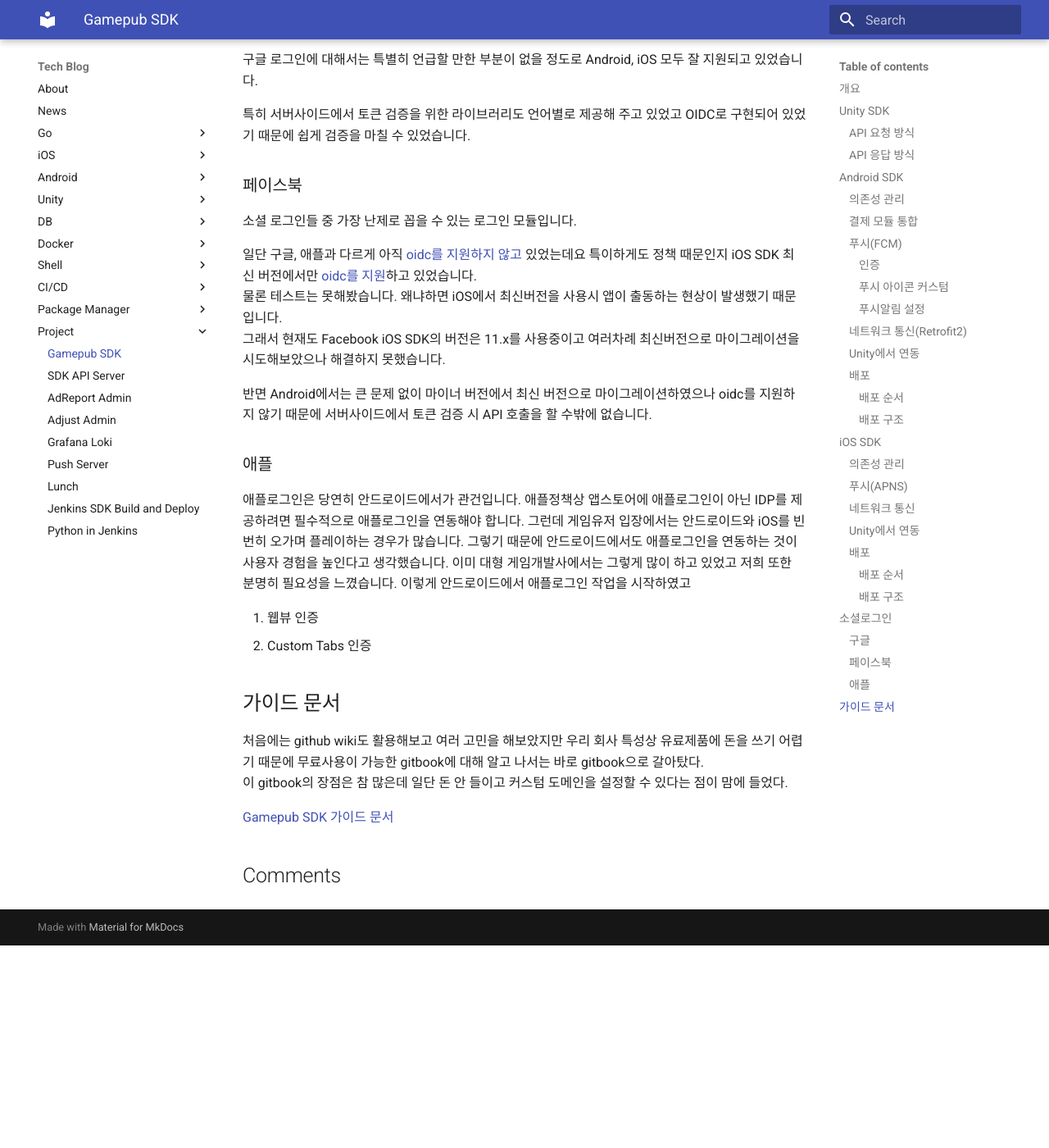
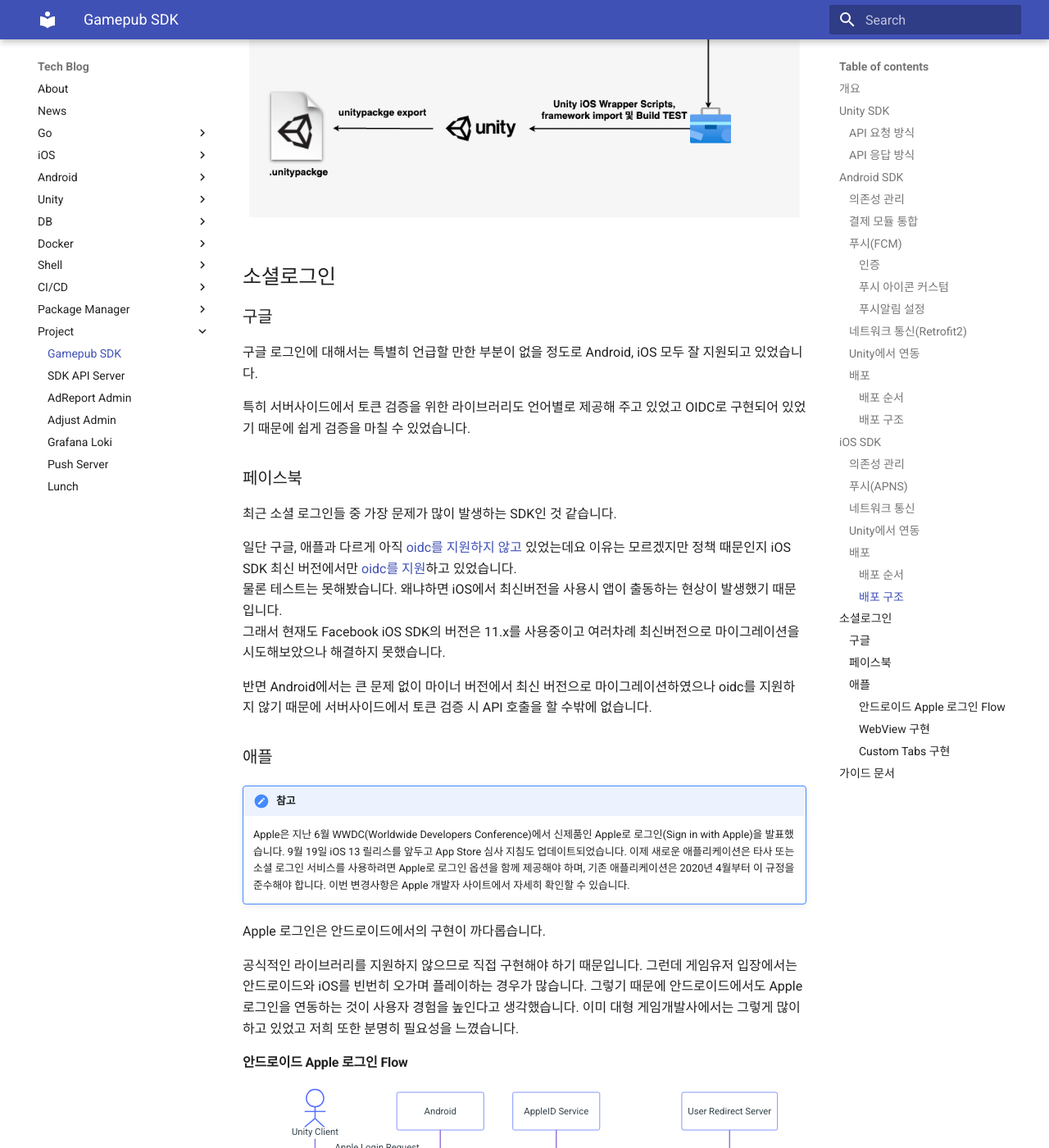
Before and after one commit to coolishbee/techblog, an MkDocs documentation site: the page built from docs/project/gamepub-sdk.md, in a window 1280 px wide and 1400 px high, scrolled down 14590 px. Shown: the whole window at 82% size. Built offline with MkDocs 1.6.1 and Material for MkDocs 9.7.7, drawn with Linux system fonts in a browser that asks for light colours; comment, search, counter and statistics services are not loaded; before the commit the page ends 15743 px from its top, so only the background shows below that; some of the changed text lies outside the part shown.

Commit message:
mkdocs mermaid plugin update docs update

````diff
--- a/docs/project/gamepub-sdk.md
+++ b/docs/project/gamepub-sdk.md
@@ -256,7 +256,12 @@
 ### Unity에서 연동
 
 Unity 안드로이드에서 빌드시 두가지 의존성 관리방법을 제공합니다.<br>
+
+1. gradle을 이용한 원격 저장소 사용
+2. aar파일 직접 사용
+
 그리고 gradle의 버전은 유니티 안에 내장된 gradle 버전에 따라야 하며 현재까지는 6.1.1까지 지원된 상태이고 조만간 7.x가 지원될 것 같습니다.
+Unity 버전에 따라 [Unity 안에 내장된 gradle 버전](https://docs.unity3d.com/kr/2023.2/Manual/android-gradle-overview.html)이 다르므로 함부로 gradle의 최신 버전을 사용해선 안됩니다.
 
 * 커스텀 Gradle 템플릿
 ```
@@ -333,7 +338,17 @@
 문제는 Firebase 모듈에서는 ios 시뮬레이터용 아키텍쳐를 제공해주지 않아서 였고 그래서 Spec 스크립트단에서 제외시켜주는 옵션을 추가해서
 해결했습니다.
 
-그리고 podspec 에서 source 에 대한 검증을 git repo를 통해 하는데 회사 소스 주소는 private이기 때문에 사용 할 수 없었습니다.
+```
+Pod::Spec.new do |spec|
+  spec.module_name         = "PubSDK"
+  ...
+  spec.source           = { :git => "https://github.com/../pub-sdk-ios.git", :tag => "#{spec.version}" }
+  spec.source           = { :http => 'https://github.com/../releases/download/0.3.29/PubSDK-0.3.29.zip' }
+  ...
+end
+```
+
+그리고 위와 같이 podspec에서 source에 대한 검증을 git repo를 통해 하는데 회사 소스 주소는 private이기 때문에 사용할 수 없었습니다.
 그래서 알고 있던 오픈소스들은 어떻게 할까 싶어서 podspec 파일을 하나하나 열어 보던 중 크래시리포트에 관심이 있어서 분석하던 [PLCrashReporter](https://github.com/microsoft/plcrashreporter)는 좀 다르게 되어 있었습니다.
 라이브러리를 zip파일로 압축해서 배포하고 그 zip링크만 http 프로토콜로 연결하고 있었습니다. 여기서 힌트를 얻어
 소스없이 framework 만 zip로 압축해서 배포하는 git public 저장소를 만들었고 그 저장소의 zip링크를 활용하여 pod spec lint 유효성체크에
@@ -609,9 +624,9 @@
 
 ### 페이스북
 
-소셜 로그인들 중 가장 난제로 꼽을 수 있는 로그인 모듈입니다.
+최근 소셜 로그인들 중 가장 문제가 많이 발생하는 SDK인 것 같습니다.
 
-일단 구글, 애플과 다르게 아직 [oidc를 지원하지 않고](https://developers.facebook.com/docs/reference/androidsdk/current/facebook/com/facebook/authenticationtoken.html/) 있었는데요 특이하게도 정책 때문인지 iOS SDK 최신 버전에서만 [oidc를 지원](https://developers.facebook.com/docs/facebook-login/limited-login)하고 있었습니다.<br>
+일단 구글, 애플과 다르게 아직 [oidc를 지원하지 않고](https://developers.facebook.com/docs/reference/androidsdk/current/facebook/com/facebook/authenticationtoken.html/) 있었는데요 이유는 모르겠지만 정책 때문인지 iOS SDK 최신 버전에서만 [oidc를 지원](https://developers.facebook.com/docs/facebook-login/limited-login)하고 있었습니다.<br>
 물론 테스트는 못해봤습니다. 왜냐하면 iOS에서 최신버전을 사용시 앱이 출동하는 현상이 발생했기 때문입니다.<br>
 그래서 현재도 Facebook iOS SDK의 버전은 11.x를 사용중이고 여러차례 최신버전으로 마이그레이션을 시도해보았으나 해결하지 못했습니다.
 
@@ -620,15 +635,54 @@
 
 ### 애플
 
-애플로그인은 당연히 안드로이드에서가 관건입니다.
-애플정책상 앱스토어에 애플로그인이 아닌 IDP를 제공하려면 필수적으로 애플로그인을 연동해야 합니다.
-그런데 게임유저 입장에서는 안드로이드와 iOS를 빈번히 오가며 플레이하는 경우가 많습니다. 그렇기 때문에 안드로이드에서도 애플로그인을 연동하는 것이 사용자 경험을 높인다고 생각했습니다.
+!!! note "참고"
+
+    Apple은 지난 6월 WWDC(Worldwide Developers Conference)에서 신제품인 Apple로 로그인(Sign in with Apple)을 발표했습니다. 9월 19일 iOS 13 릴리스를 앞두고 App Store 심사 지침도 업데이트되었습니다. 이제 새로운 애플리케이션은 타사 또는 소셜 로그인 서비스를 사용하려면 Apple로 로그인 옵션을 함께 제공해야 하며, 기존 애플리케이션은 2020년 4월부터 이 규정을 준수해야 합니다. 이번 변경사항은 Apple 개발자 사이트에서 자세히 확인할 수 있습니다.
+
+Apple 로그인은 안드로이드에서의 구현이 까다롭습니다.
+
+공식적인 라이브러리를 지원하지 않으므로 직접 구현해야 하기 때문입니다.
+그런데 게임유저 입장에서는 안드로이드와 iOS를 빈번히 오가며 플레이하는 경우가 많습니다. 그렇기 때문에 안드로이드에서도 Apple 로그인을 연동하는 것이 사용자 경험을 높인다고 생각했습니다.
 이미 대형 게임개발사에서는 그렇게 많이 하고 있었고 저희 또한 분명히 필요성을 느꼈습니다.
-이렇게 안드로이드에서 애플로그인 작업을 시작하였고
 
-1. 웹뷰 인증
-2. Custom Tabs 인증
+#### 안드로이드 Apple 로그인 Flow
 
+``` mermaid
+sequenceDiagram
+    autonumber
+    actor A as Unity Client
+    participant B as Android
+    participant C as AppleID Service
+    participant D as User Redirect Server
+
+    A->>B: Apple Login Request
+    B->>C: Authenticate User
+    C->>D: Login Info Result(POST Method)
+    activate D
+    D->>D: POST Body Redirect
+    deactivate D
+    D->>B: Login Info(onNewIntent)
+    activate B
+    B->>B: parseUri
+    deactivate B
+    B->>A: Login Result
+```
+
+안드로이드에서 Apple 로그인을 구현하려면 Apple 인증서버에서 보내주는 인증정보를 수신하고 Redirect해줄 서버가 필요합니다.
+
+#### WebView 구현
+
+기본적으로 Apple 로그인은 웹 환경을 지원하기 때문에 웹뷰로 구현할 수 있습니다.
+여기서 핵심은 백엔드 서버(Redirect 서버)에서 넘겨주는 정보를 어떻게 받을지가 관건이었습니다.
+
+일단 WebView 콜백 메소드로 데이터를 받아야 하는데 이 중에서 onPageFinished 대신 shouldOverrideUrlLoading로 처리한 이유는 이렇습니다.
+onPageFinished에 비해 매번 호출되지 않았고 서버에서 Redirect시 정확하게 호출되는 것을 확인했기 때문입니다.
+
+#### Custom Tabs 구현
+
+이미 WebView 이용하여 구현해보았기 때문에 WebView의 shouldOverrideUrlLoading가 하는 역할만 만들어주면 되겠다고 생각했습니다.
+
+[](https://joebirch.co/android/oauth-on-android-with-custom-tabs/)
 
 ## 가이드 문서
 
--- a/mkdocs.yml
+++ b/mkdocs.yml
@@ -83,6 +83,8 @@
     - CI/CD:
         - Jenkins:
             - Jenkins Setup: ci/jenkins-setup.md
+            - Jenkins SDK Build and Deploy: ci/jenkins-sdk-build-deploy.md
+            - Python in Jenkins: ci/jenkins-python.md
             - Docker Build and Deploy in Jenkins: ci/jenkins-docker-build-deploy.md
         - Fastlane:
             - Fastlane Setup: ci/fastlane-setup.md
@@ -99,8 +101,6 @@
         - Grafana Loki: project/grafana-loki.md
         - Push Server: project/push-server.md
         - Lunch: project/python-lunch.md
-        - Jenkins SDK Build and Deploy: project/jenkins-sdk-build-deploy.md
-        - Python in Jenkins: project/jenkins-python.md
 theme:
     name: material
     custom_dir: overrides
@@ -109,7 +109,11 @@
     - pymdownx.tasklist:
         custom_checkbox: true
     - pymdownx.emoji
-    - pymdownx.superfences
+    - pymdownx.superfences:
+        custom_fences:
+            - name: mermaid
+              class: mermaid
+              format: !!python/name:pymdownx.superfences.fence_code_format
     - pymdownx.tabbed:
         alternate_style: true
     - admonition
````
Also changed, not shown: docs/go/go-google-api-usage.md (+0 -4 lines), docs/img/Gamepub-SDK.png.
